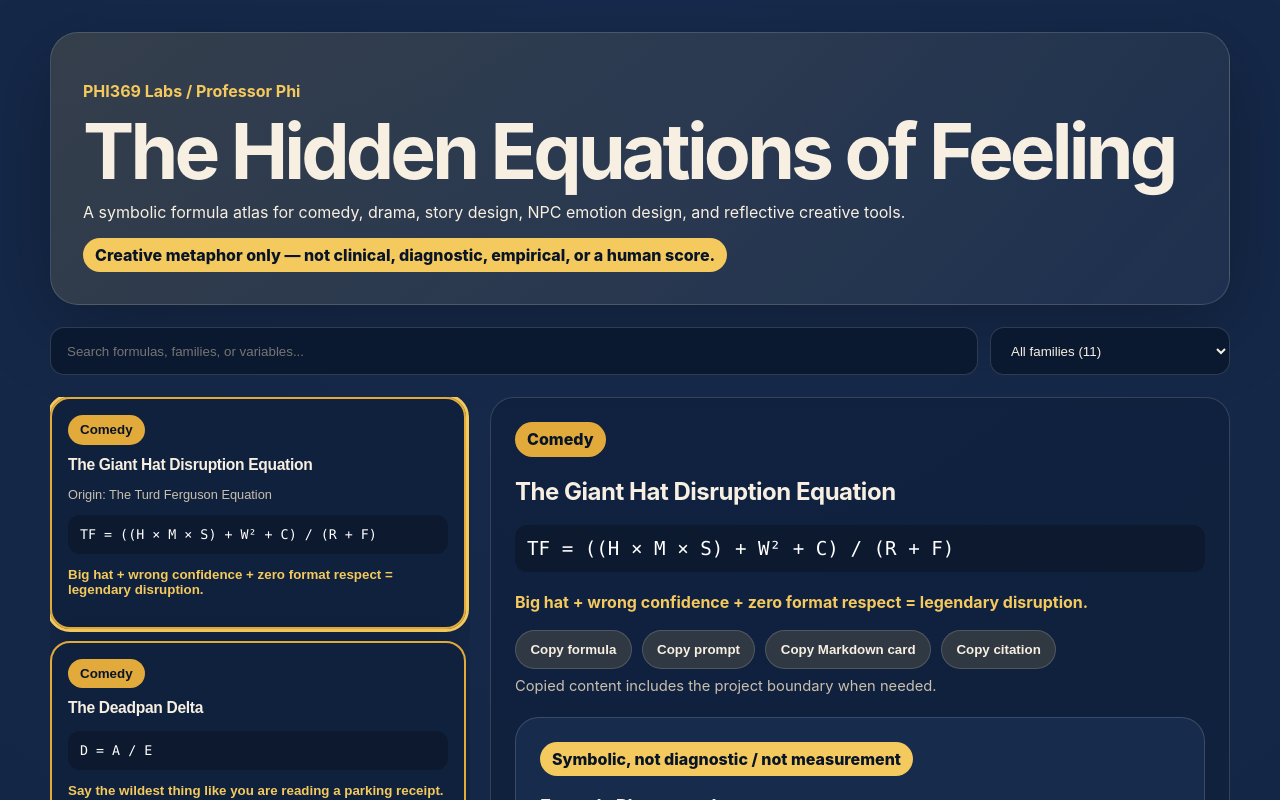
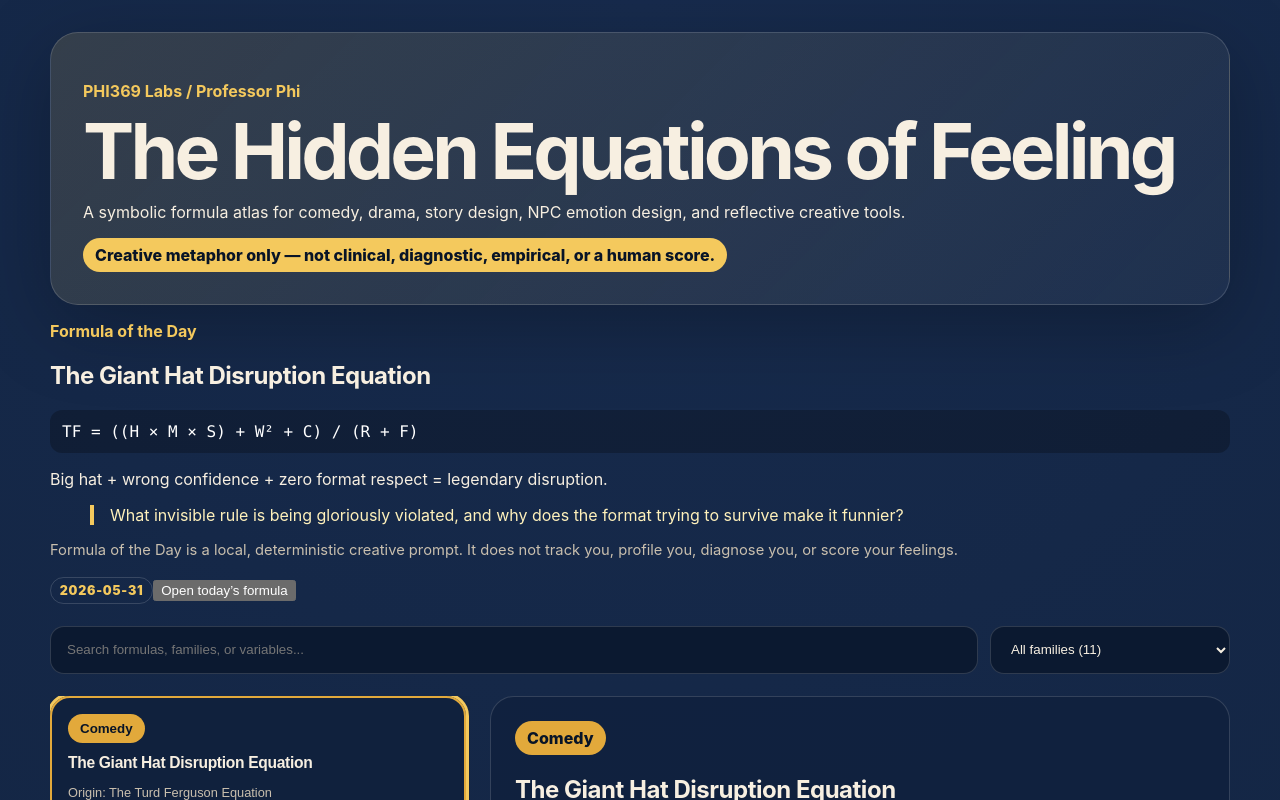
Before and after one commit to MichaelWave369/hidden-equations-of-feeling, a React (Vite) app: page / in a window 1280 px wide. Shown: the top 800 px of the page. Built offline with nearby package versions, Linux system fonts and the light colour scheme.

Commit message:
Wire Formula of the Day into app

```diff
--- a/src/App.tsx
+++ b/src/App.tsx
@@ -6,6 +6,7 @@ import type { FormulaCard } from './types/formula';
 import { FormulaCardView } from './components/FormulaCardView';
 import { DetailPanel } from './components/DetailPanel';
 import { ExampleGallery } from './components/ExampleGallery';
+import { FormulaOfTheDay } from './components/FormulaOfTheDay';
 import {
   filterFormulaCards,
   findFormulaById,
@@ -93,6 +94,8 @@ export default function App() {
         <div className="boundary-chip">Creative metaphor only — not clinical, diagnostic, empirical, or a human score.</div>
       </header>
 
+      <FormulaOfTheDay cards={cards} onSelectFormula={handleSelectCard} />
+
       <section className="toolbar" aria-label="Filter formula cards">
         <input value={query} onChange={e => setQuery(e.target.value)} placeholder="Search formulas, families, or variables..." />
         <select value={family} onChange={e => setFamily(e.target.value as FamilyFilter)}>
```
